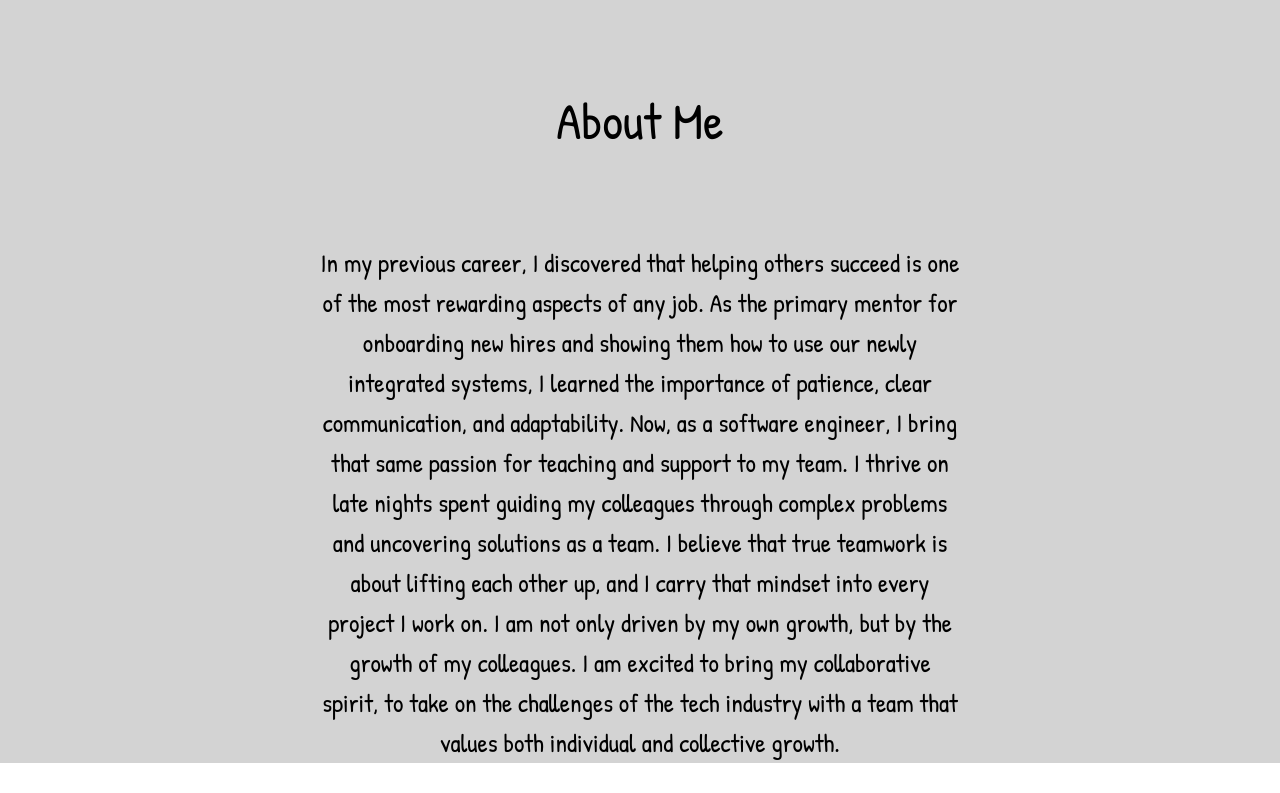
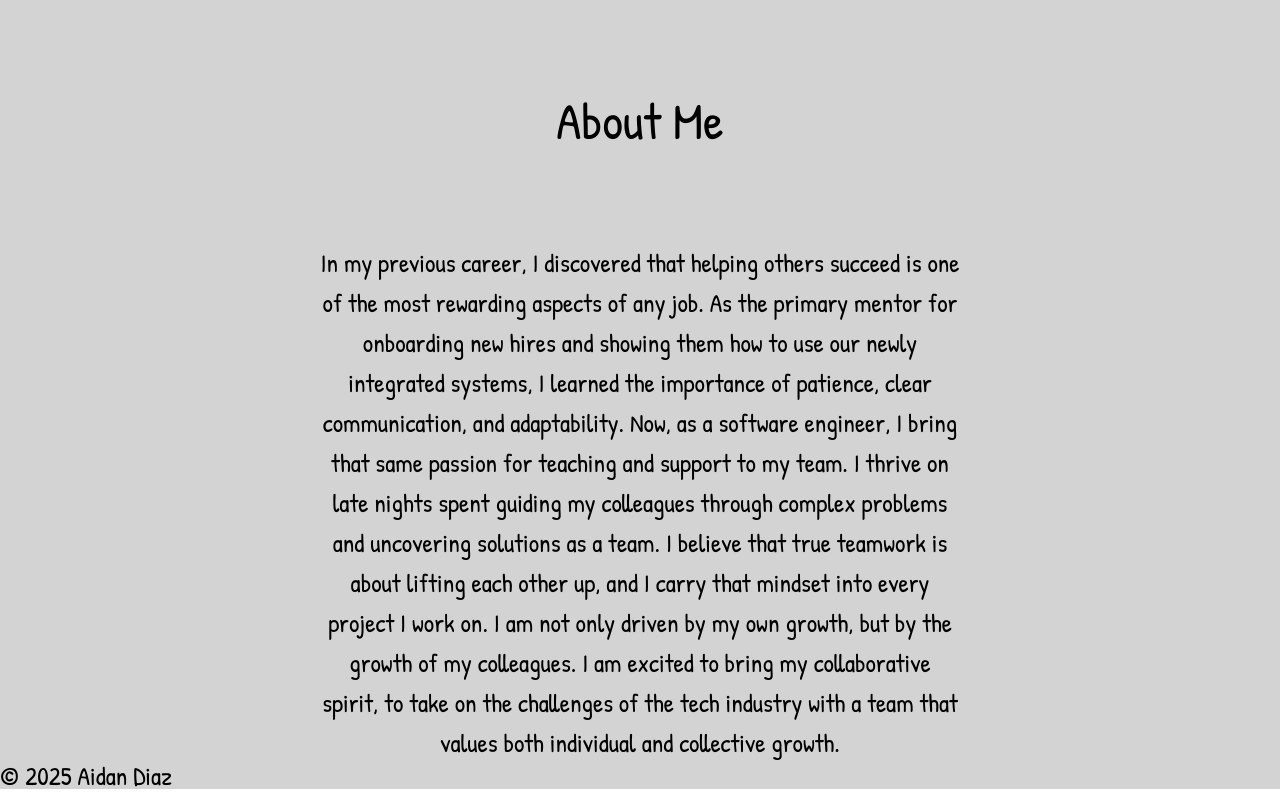
Before and after one commit to aidan-diaz/reactPortfolio, a React (Vite) app: page / in a window 1280 px wide. Shown: the part 1125-1918 px from the top of the page. Before the commit the page ends 1888 px from the top, so only its background shows below. Built offline with nearby package versions, Linux system fonts and the light colour scheme.

Commit message:
updated Footer component and imported to App.jsx. Confirmed rendering properly

```diff
--- a/src/App.jsx
+++ b/src/App.jsx
@@ -4,6 +4,7 @@ import { Header } from './components/Header.jsx'
 import { Intro } from './components/Intro.jsx'
 import { About } from './components/About.jsx'
 import { Project } from './components/Project.jsx'
+import { Footer } from './components/Footer.jsx'
 
 function App() {
 
@@ -47,6 +48,7 @@ function App() {
         <Project projectInfo={portfolioPieces[2]} />
       </section>
       <About />
+      <Footer />
     </div>
   )
 }
--- a/src/components/Footer.jsx
+++ b/src/components/Footer.jsx
@@ -0,0 +1,7 @@
+const Footer = () => {
+    return (
+        <footer>&copy; 2025 Aidan Diaz</footer>
+    )
+}
+
+export { Footer }
```
